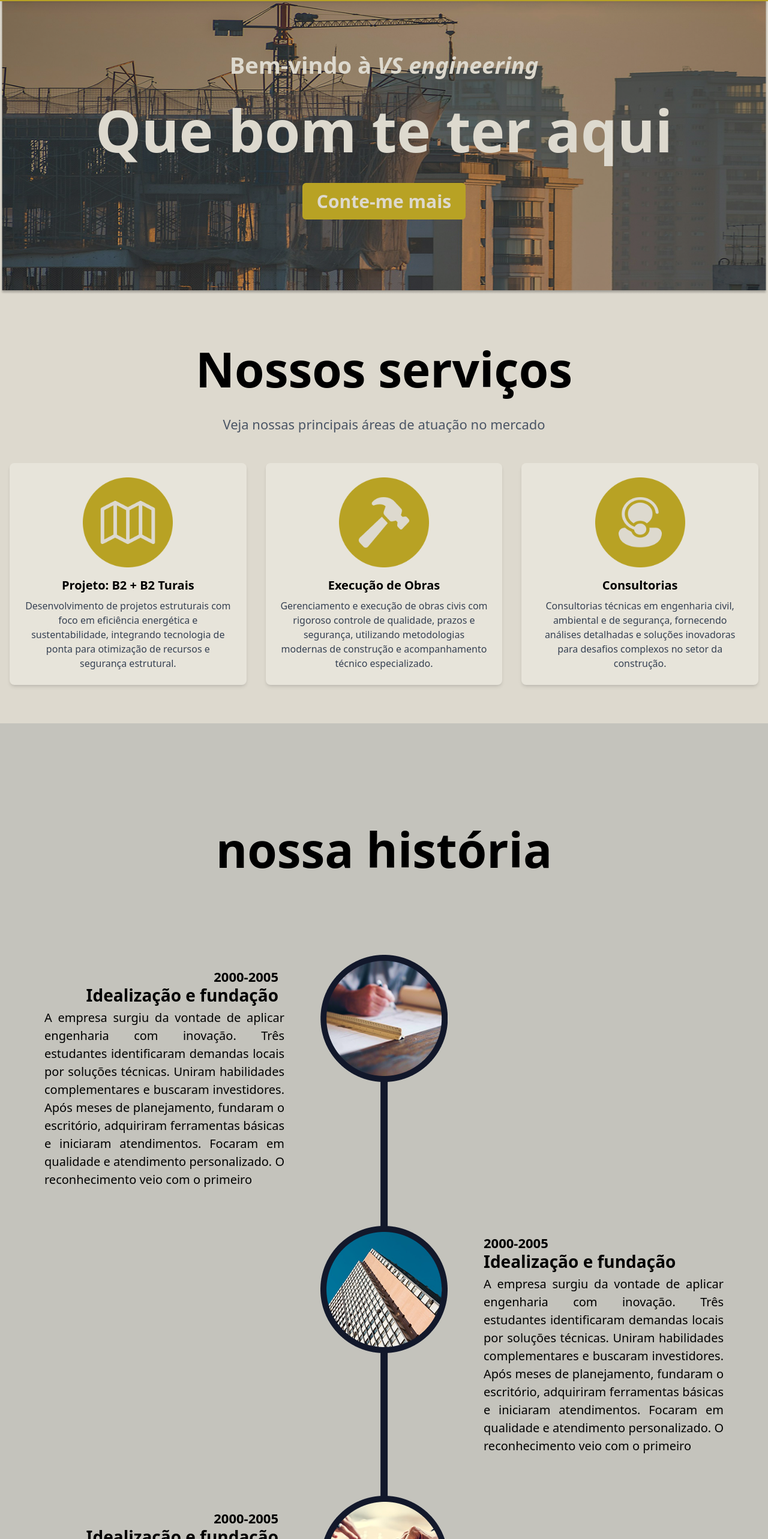
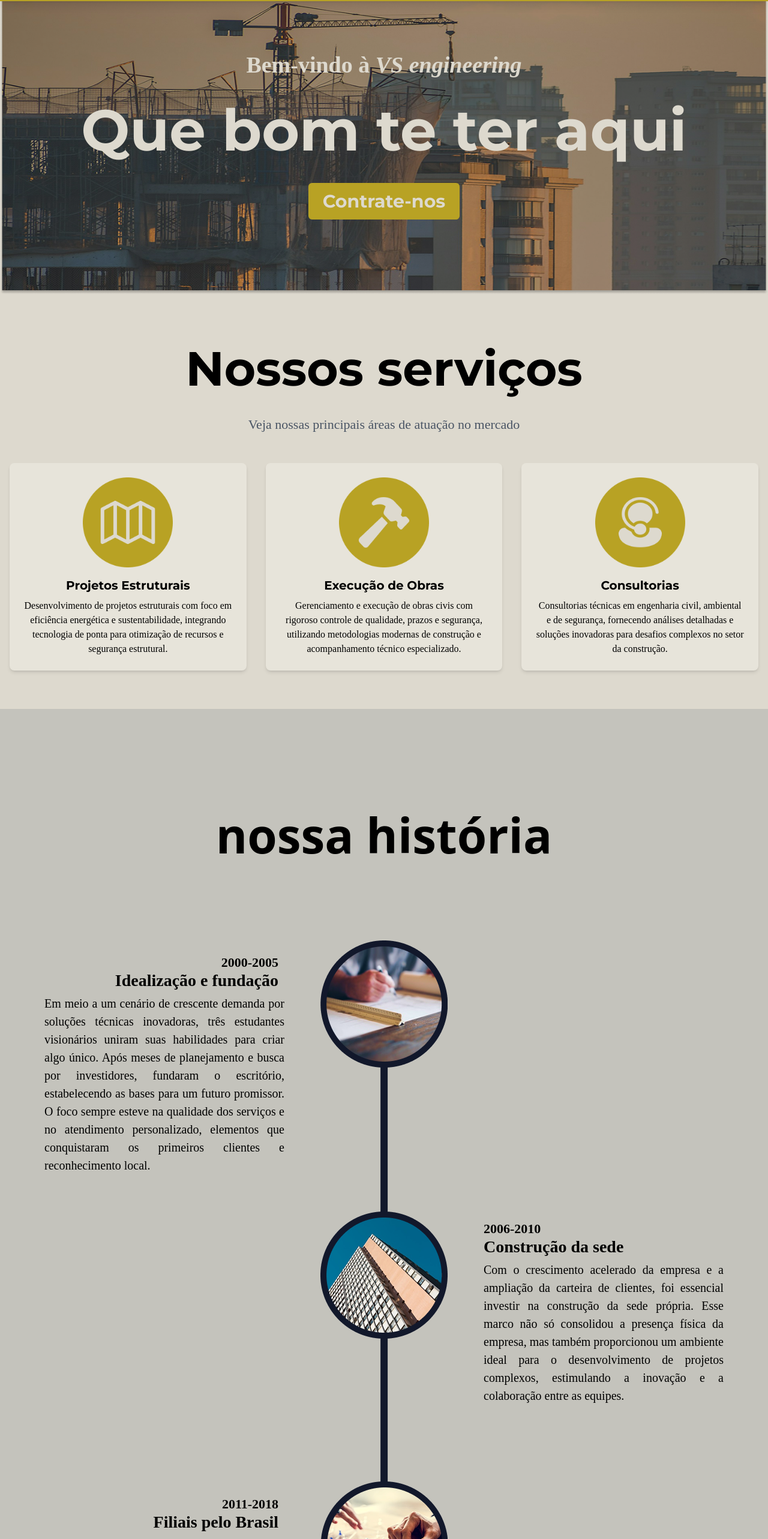
Before and after one commit to victoredu25/projeto_VSengenharia, a React (Vite) app: page / in a window 1280 px wide. Shown: the part 46-2612 px from the top of the page at 60% size. Built offline with nearby package versions, Linux system fonts and the light colour scheme.

Commit message:
adicionando tipografia com style

```diff
--- a/src/components/Banner.jsx
+++ b/src/components/Banner.jsx
@@ -10,14 +10,20 @@ export default function Banner() {
       />
 
       <div className="absolute top-1/2 left-1/2 transform -translate-x-1/2 -translate-y-1/2 text-center w-full px-4">
-        <h1 className="text-[38px] font-bold font-times mb-2 text-[#DDD9CE]">
+        <h1 style={{ fontFamily: '"Times New Roman", serif' }} className="text-[38px] font-bold mb-2 text-[#DDD9CE]">
           Bem-vindo à <i>VS engineering</i>
         </h1>
-        <p className="text-[96px] mb-4 text-[#DDD9CE] font-bold font-times">
+        <p
+          style={{ fontFamily: "'Montserrat', sans-serif" }}
+          className="text-[96px] mb-4 text-[#DDD9CE] font-bold"
+        >
           Que bom te ter aqui
         </p>
-        <button className=" cursor-pointer bg-[#B8A224] text-[#DDD9CE] font-bold py-2 px-6 rounded-md text-[30px] transform transition-all duration-300 hover:scale-105 hover:shadow-lg">
-          Conte-me mais
+        <button
+          style={{ fontFamily: "'Montserrat', sans-serif" }}
+          className="cursor-pointer bg-[#B8A224] text-[#DDD9CE] font-bold py-2 px-6 rounded-md text-[30px] transform transition-all duration-300 hover:scale-105 hover:shadow-lg"
+        >
+          Contrate-nos
         </button>
       </div>
     </div>
--- a/src/components/Historia.jsx
+++ b/src/components/Historia.jsx
@@ -10,34 +10,36 @@ export default function Historia() {
 
         <div className="flex justify-center items-start gap-[60px] mt-4">
           <div className="w-[400px] h-[1612px] gap-[632px] flex flex-col pt-[20px] pb-[380px] text-right">
+            {/* Fase 1 */}
             <div className="w-[400px] h-[271px]">
               <div className="w-[390px] h-[70px]">
-                <div className="w-[390px] h-[26px] font-bold text-[22px]">
+                <div className="w-[390px] h-[26px] font-bold text-[22px]" style={{ fontFamily: "'Times New Roman', serif" }}>
                   <h3>2000-2005</h3>
                 </div>
-                <div className="w-[390px] h-[42px] font-bold text-[28px]">
+                <div className="w-[390px] h-[42px] font-bold text-[28px]" style={{ fontFamily: "'Times New Roman', serif" }}>
                   <h3>Idealização e fundação</h3>
                 </div>
               </div>
-              <div className="w-[400px] h-[190px] text-justify font-regular text-[20px]">
+              <div className="w-[400px] h-[190px] text-justify font-regular text-[20px]" style={{ fontFamily: "'Times New Roman', serif" }}>
                 <p>
-                  A empresa surgiu da vontade de aplicar engenharia com inovação. Três estudantes identificaram demandas locais por soluções técnicas. Uniram habilidades complementares e buscaram investidores. Após meses de planejamento, fundaram o escritório, adquiriram ferramentas básicas e iniciaram atendimentos. Focaram em qualidade e atendimento personalizado. O reconhecimento veio com o primeiro
+                  Em meio a um cenário de crescente demanda por soluções técnicas inovadoras, três estudantes visionários uniram suas habilidades para criar algo único. Após meses de planejamento e busca por investidores, fundaram o escritório, estabelecendo as bases para um futuro promissor. O foco sempre esteve na qualidade dos serviços e no atendimento personalizado, elementos que conquistaram os primeiros clientes e reconhecimento local.
                 </p>
               </div>
             </div>
 
+            {/* Fase 3 (troquei com a 2) */}
             <div className="w-[400px] h-[279px]">
               <div className="w-[390px] h-[70px]">
-                <div className="w-[390px] h-[26px] font-bold text-[22px]">
-                  <h3>2000-2005</h3>
+                <div className="w-[390px] h-[26px] font-bold text-[22px]" style={{ fontFamily: "'Times New Roman', serif" }}>
+                  <h3>2011-2018</h3>
                 </div>
-                <div className="w-[390px] h-[42px] font-bold text-[28px]">
-                  <h3>Idealização e fundação</h3>
+                <div className="w-[390px] h-[42px] font-bold text-[28px]" style={{ fontFamily: "'Times New Roman', serif" }}>
+                  <h3>Filiais pelo Brasil</h3>
                 </div>
               </div>
-              <div className="w-[400px] h-[190px] text-justify font-regular text-[20px]">
+              <div className="w-[400px] h-[190px] text-justify font-regular text-[20px]" style={{ fontFamily: "'Times New Roman', serif" }}>
                 <p>
-                  A empresa surgiu da vontade de aplicar engenharia com inovação. Três estudantes identificaram demandas locais por soluções técnicas. Uniram habilidades complementares e buscaram investidores. Após meses de planejamento, fundaram o escritório, adquiriram ferramentas básicas e iniciaram atendimentos. Focaram em qualidade e atendimento personalizado. O reconhecimento veio com o primeiro
+                  A empresa consolidou seu crescimento com a abertura de filiais em diferentes estados do Brasil. Essa expansão estratégica permitiu ampliar o alcance dos serviços e fortalecer a marca em diversas regiões, mantendo a qualidade e o atendimento que sempre foram diferenciais, e adaptando-se às necessidades locais de cada mercado.
                 </p>
               </div>
             </div>
@@ -52,34 +54,36 @@ export default function Historia() {
           </div>
 
           <div className="w-[400px] h-[1612px] gap-[618px] flex flex-col pt-[464px] text-left">
+            {/* Fase 2 (troquei com a 3) */}
             <div className="w-[400px] h-[271px]">
               <div className="w-[390px] h-[70px]">
-                <div className="w-[390px] h-[26px] font-bold text-[22px]">
-                  <h3>2000-2005</h3>
+                <div className="w-[390px] h-[26px] font-bold text-[22px]" style={{ fontFamily: "'Times New Roman', serif" }}>
+                  <h3>2006-2010</h3>
                 </div>
-                <div className="w-[390px] h-[42px] font-bold text-[28px]">
-                  <h3>Idealização e fundação</h3>
+                <div className="w-[390px] h-[42px] font-bold text-[28px]" style={{ fontFamily: "'Times New Roman', serif" }}>
+                  <h3>Construção da sede</h3>
                 </div>
               </div>
-              <div className="w-[400px] h-[190px] text-justify font-regular text-[20px]">
+              <div className="w-[400px] h-[190px] text-justify font-regular text-[20px]" style={{ fontFamily: "'Times New Roman', serif" }}>
                 <p>
-                  A empresa surgiu da vontade de aplicar engenharia com inovação. Três estudantes identificaram demandas locais por soluções técnicas. Uniram habilidades complementares e buscaram investidores. Após meses de planejamento, fundaram o escritório, adquiriram ferramentas básicas e iniciaram atendimentos. Focaram em qualidade e atendimento personalizado. O reconhecimento veio com o primeiro
+                  Com o crescimento acelerado da empresa e a ampliação da carteira de clientes, foi essencial investir na construção da sede própria. Esse marco não só consolidou a presença física da empresa, mas também proporcionou um ambiente ideal para o desenvolvimento de projetos complexos, estimulando a inovação e a colaboração entre as equipes.
                 </p>
               </div>
             </div>
 
+            {/* Fase 4 */}
             <div className="w-[400px] h-[279px]">
               <div className="w-[390px] h-[70px]">
-                <div className="w-[390px] h-[26px] font-bold text-[22px]">
-                  <h3>2000-2005</h3>
+                <div className="w-[390px] h-[26px] font-bold text-[22px]" style={{ fontFamily: "'Times New Roman', serif" }}>
+                  <h3>2019-2025</h3>
                 </div>
-                <div className="w-[390px] h-[42px] font-bold text-[28px]">
-                  <h3>Idealização e fundação</h3>
+                <div className="w-[390px] h-[42px] font-bold text-[28px]" style={{ fontFamily: "'Times New Roman', serif" }}>
+                  <h3>Globalização da empresa</h3>
                 </div>
               </div>
-              <div className="w-[400px] h-[190px] text-justify font-regular text-[20px]">
+              <div className="w-[400px] h-[190px] text-justify font-regular text-[20px]" style={{ fontFamily: "'Times New Roman', serif" }}>
                 <p>
-                  A empresa surgiu da vontade de aplicar engenharia com inovação. Três estudantes identificaram demandas locais por soluções técnicas. Uniram habilidades complementares e buscaram investidores. Após meses de planejamento, fundaram o escritório, adquiriram ferramentas básicas e iniciaram atendimentos. Focaram em qualidade e atendimento personalizado. O reconhecimento veio com o primeiro
+                  Consolidando sua presença internacional, a empresa investiu em inovação tecnológica e estabeleceu parcerias globais. Essa fase marca o reconhecimento mundial, expansão dos mercados atendidos e o compromisso contínuo com a excelência, posicionando a marca entre as líderes do setor no cenário global.
                 </p>
               </div>
             </div>
--- a/src/components/Servicos.jsx
+++ b/src/components/Servicos.jsx
@@ -6,7 +6,7 @@ export default function Servicos() {
   const servicos = [
     {
       imagem: ProjetosImg,
-      titulo: "Projeto: B2 + B2 Turais",
+      titulo: "Projetos Estruturais",
       descricao:
         "Desenvolvimento de projetos estruturais com foco em eficiência energética e sustentabilidade, integrando tecnologia de ponta para otimização de recursos e segurança estrutural.",
     },
@@ -25,11 +25,22 @@ export default function Servicos() {
   ];
 
   return (
-    <div className="py-16 px-4 bg-[#DDD9CE] font-montserrat">
+    <div
+      className="py-16 px-4 bg-[#DDD9CE]"
+      style={{ fontFamily: "'Times New Roman', Times, serif" }}
+    >
       <div className="max-w-7xl mx-auto">
         {/* Título da seção */}
-        <h2 className="text-[80px] font-bold text-center mb-4 font-times">Nossos serviços</h2>
-        <p className="text-center text-gray-600 mb-12 text-[22px]">
+        <h2
+          className="text-[80px] font-bold text-center mb-4"
+          style={{ fontFamily: "'Montserrat', sans-serif" }}
+        >
+          Nossos serviços
+        </h2>
+        <p
+          className="text-center text-gray-600 mb-12 text-[22px]"
+          style={{ fontFamily: "'Times New Roman', Times, serif" }}
+        >
           Veja nossas principais áreas de atuação no mercado
         </p>
 
@@ -38,14 +49,22 @@ export default function Servicos() {
             <div
               key={index}
               className="bg-[#E7E4DA] p-6 rounded-lg shadow-md text-center transition-transform transform hover:scale-105 hover:shadow-lg hover:bg-[#D2CFBE] cursor-pointer"
+              style={{ fontFamily: "'Times New Roman', Times, serif" }}
             >
               <img
                 src={servico.imagem}
                 alt={servico.titulo}
                 className="w-full max-w-[150px] h-auto mx-auto mb-4"
               />
-              <h3 className="text-xl font-bold mb-2">{servico.titulo}</h3>
-              <p className="text-gray-700">{servico.descricao}</p>
+              <h3
+                className="text-xl font-bold mb-2"
+                style={{ fontFamily: "'Montserrat', sans-serif" }}
+              >
+                {servico.titulo}
+              </h3>
+              <p style={{ fontFamily: "'Times New Roman', Times, serif" }}>
+                {servico.descricao}
+              </p>
             </div>
           ))}
         </div>
--- a/src/index.css
+++ b/src/index.css
@@ -7,3 +7,7 @@ body {
   padding: 0;
   overflow-x: hidden; /* Bloqueia scroll horizontal */
 }
+
+@theme {
+  --font-times: "Times New Roman", serif;
+}
```
Also changed, not shown: src/components/ContateNos.jsx (+12 -6 lines), src/components/Navbar.jsx (+5 -2 lines), src/components/NossoTime.jsx (+48 -8 lines).
